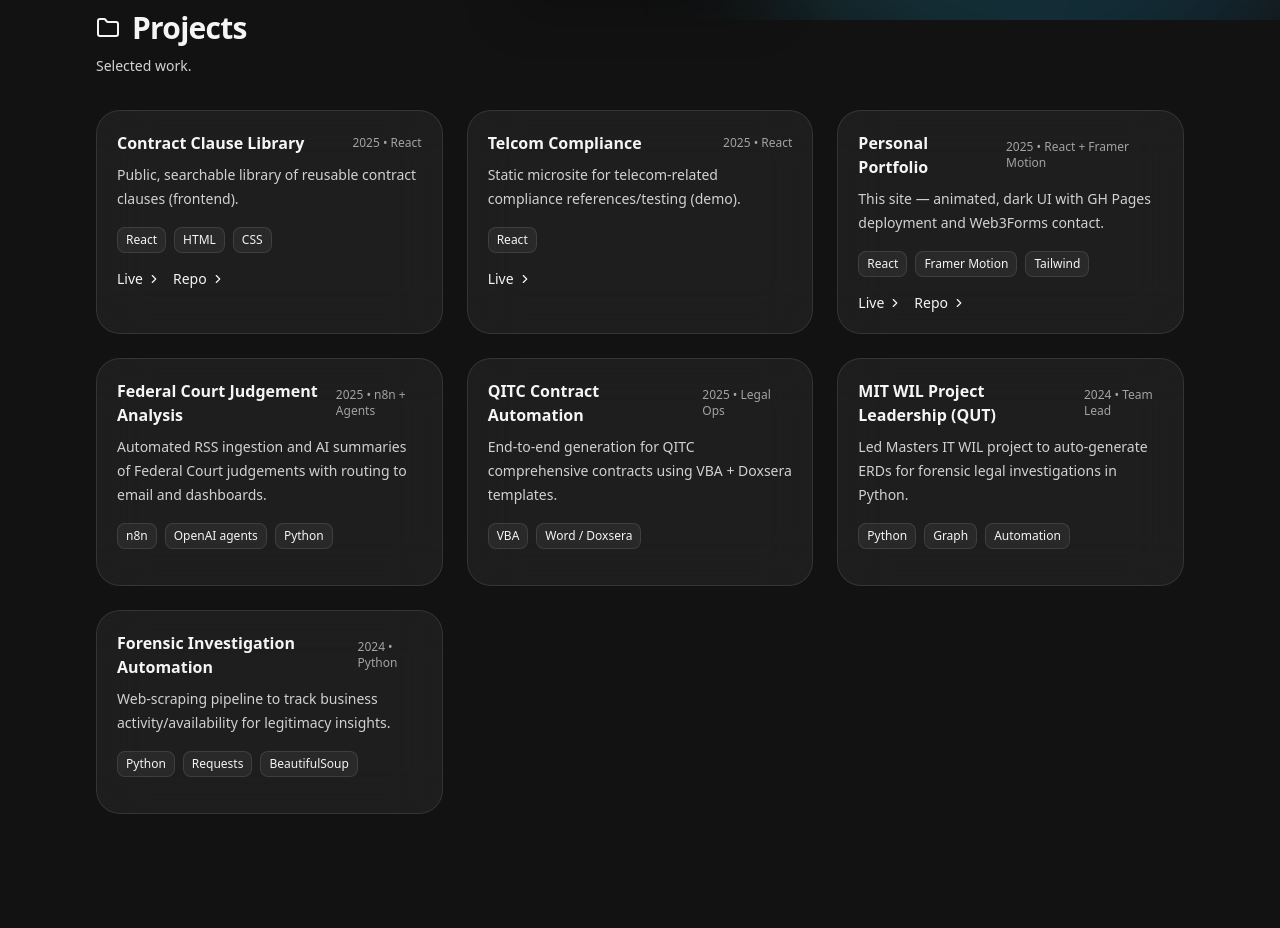
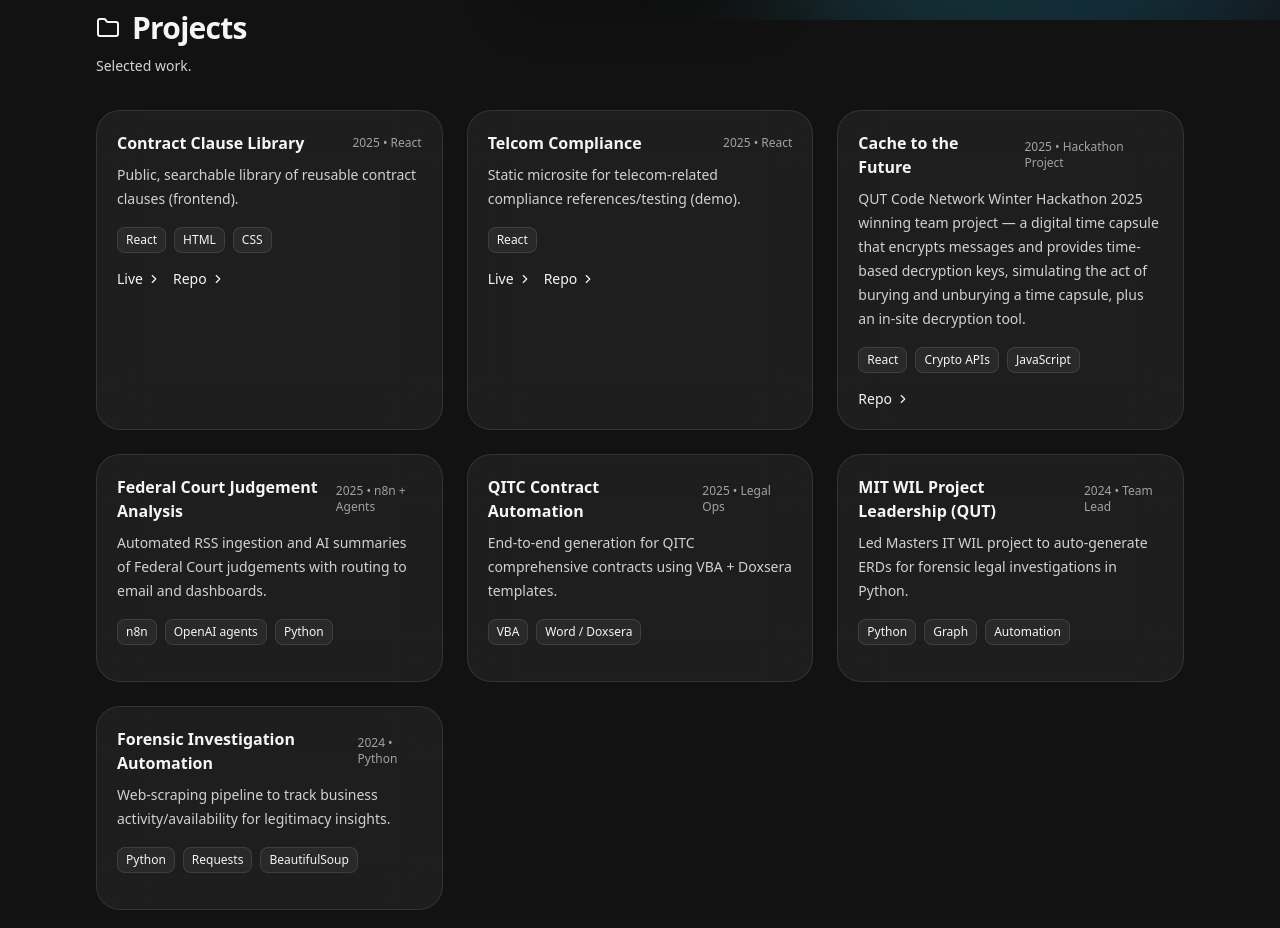
Before and after one commit to JohnJohnW/personal_portfolio, a React (Vite) app: page / in a window 1280 px wide. Shown: the part 780-1708 px from the top of the page. Built offline with nearby package versions, Linux system fonts and the light colour scheme.

Commit message:
Update Portfolio.jsx

```diff
--- a/src/Portfolio.jsx
+++ b/src/Portfolio.jsx
@@ -35,18 +35,18 @@ const DATA = {
       desc: "Static microsite for telecom-related compliance references/testing (demo).",
       links: [
         { href: "https://johnjohnw.github.io/telcom_compliance/", label: "Live" },
+        { href: "https://github.com/JohnJohnW/telcom_compliance", label: "Repo" },
       ],
       stack: ["React"],
     },
     {
-      title: "Personal Portfolio",
-      tag: "2025 • React + Framer Motion",
-      desc: "This site — animated, dark UI with GH Pages deployment and Web3Forms contact.",
+      title: "Cache to the Future",
+      tag: "2025 • Hackathon Project",
+      desc: "QUT Code Network Winter Hackathon 2025 winning team project — a digital time capsule that encrypts messages and provides time-based decryption keys, simulating the act of burying and unburying a time capsule, plus an in-site decryption tool.",
       links: [
-        { href: "https://johnjohnw.github.io/personal_portfolio/", label: "Live" },
-        { href: "https://github.com/JohnJohnW/personal_portfolio", label: "Repo" },
+        { href: "https://github.com/mrjwei/cache-to-the-future", label: "Repo" },
       ],
-      stack: ["React", "Framer Motion", "Tailwind"],
+      stack: ["React", "Crypto APIs", "JavaScript"],
     },
     {
       title: "Federal Court Judgement Analysis",
```
